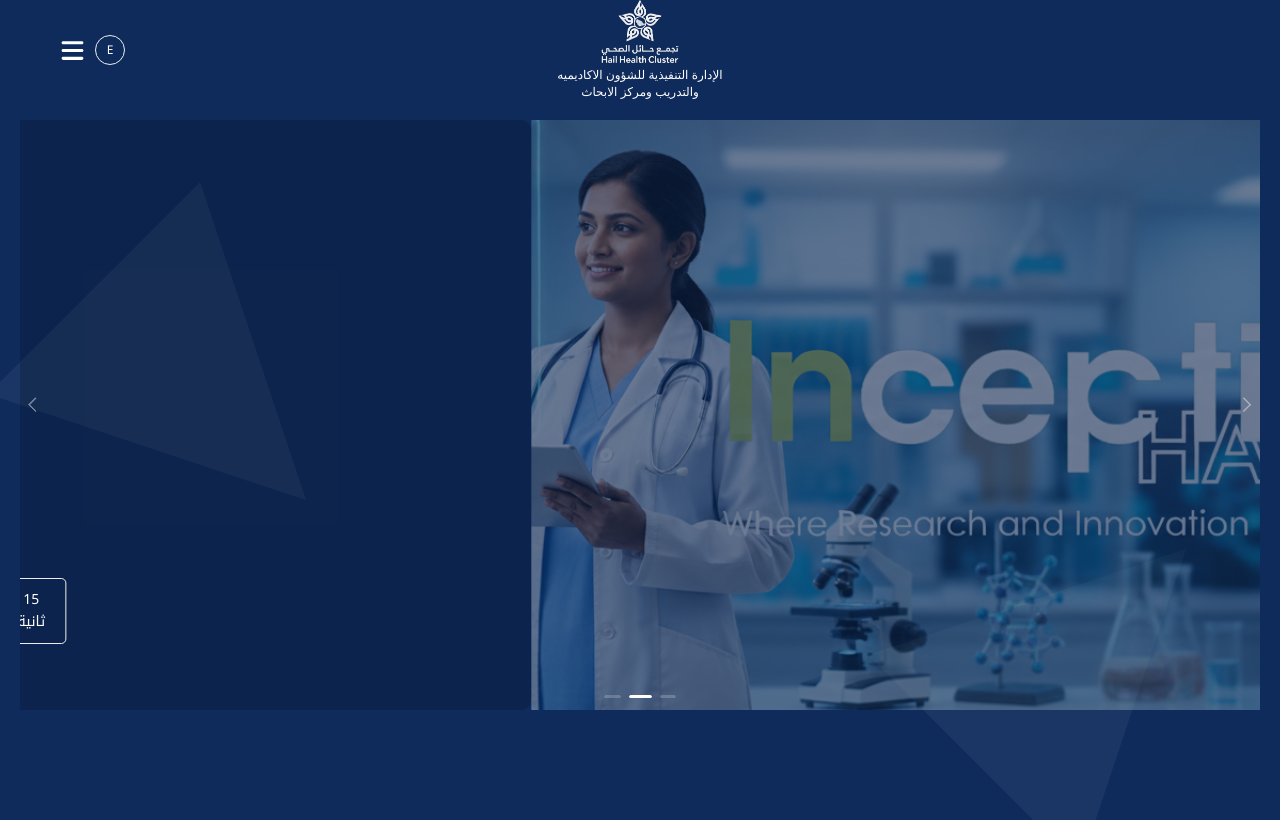
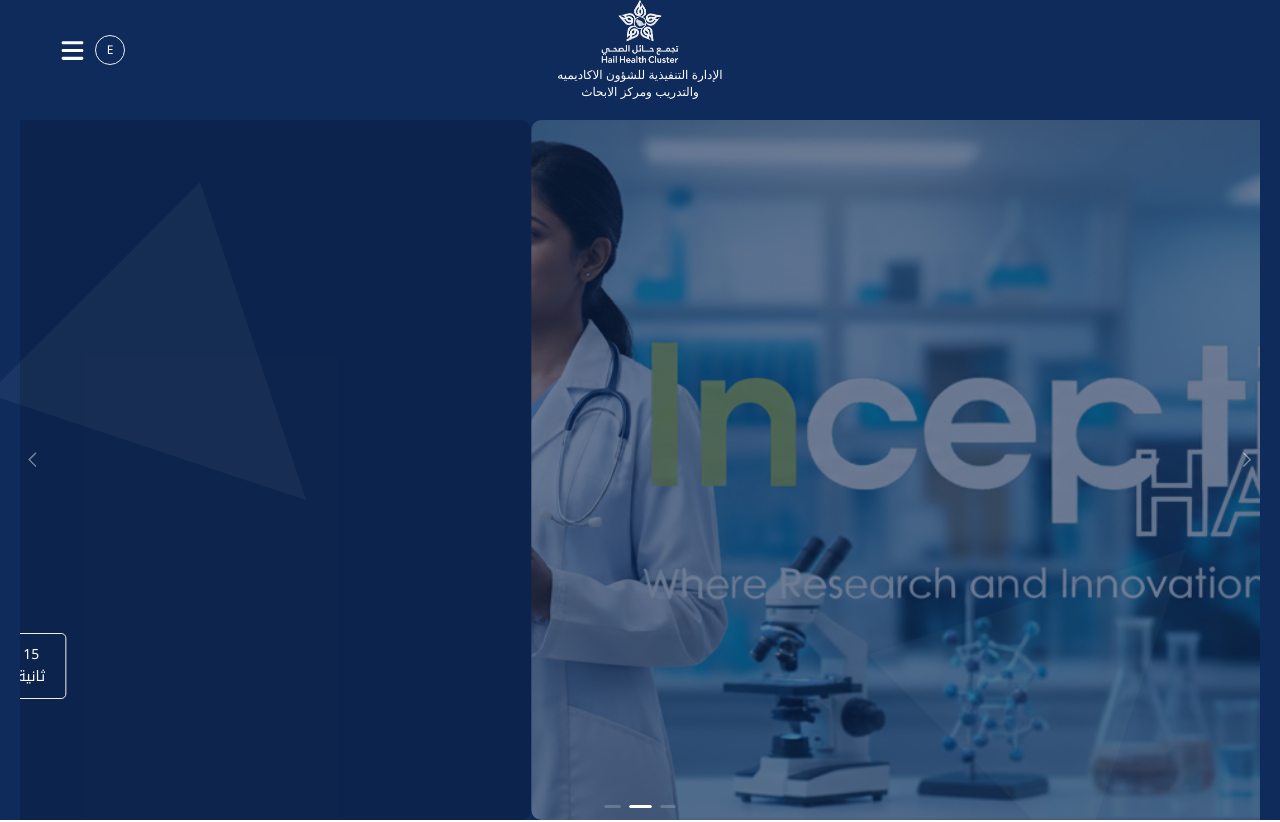
Before and after one commit to ahmedzezo22/INCEPTIAHail, a Next.js app: page / in a window 1280 px wide. Shown: the top 822 px of the page. Built offline with nearby package versions, Linux system fonts and the light colour scheme.

Commit message:
fix banner height

```diff
--- a/Components/Header/index.js
+++ b/Components/Header/index.js
@@ -93,14 +93,15 @@
              <div className={styles.slide}>
             <div className={styles.doctorResearchContainer}>
               <div style={{ position: "absolute", top: 0, left: 0, width: "100%", height: "100%", zIndex: 0 }}>
-                <Image
-                  src="/mages/bannerDocImg.png"
-                  alt={t("header.doctorResearchAlt")}
-                  width={1920}
-                  height={1080}
-                  className={styles.doctorResearchImage}
-                  style={{ objectFit: "cover", opacity: 0.4, width: "100%" }}
-                />
+                <div className={styles.doctorResearchImageContainer}>
+                  <Image
+                    src="/mages/bannerDocImg.png"
+                    alt={t("header.doctorResearchAlt")}
+                    fill
+                    className={styles.doctorResearchImage}
+                    style={{ objectFit: "cover", opacity: 0.4 }}
+                  />
+                </div>
               </div>
             </div>
           </div>
--- a/Components/Header/style.module.css
+++ b/Components/Header/style.module.css
@@ -46,12 +46,14 @@
     background-color: #00000029;
     border-radius: 10px;
     margin-top: 20px;
-    height: 590px;
+    height: calc(100vh - 100px);
+    min-height: 400px;
     text-align: center;
     display: flex !important;
   flex-direction: column;
   justify-content: center;
   align-items: center;
+    overflow: hidden;
 }
 
 .slide >div img{
@@ -102,6 +104,15 @@
     transition: transform 0.5s ease;
 }
 
+.doctorResearchImageContainer {
+    position: absolute;
+    top: 0;
+    left: 0;
+    width: 100%;
+    height: 100%;
+    z-index: 0;
+}
+
 .doctorResearchContainer:hover .doctorResearchImage {
     transform: scale(1.15);
 }
```
